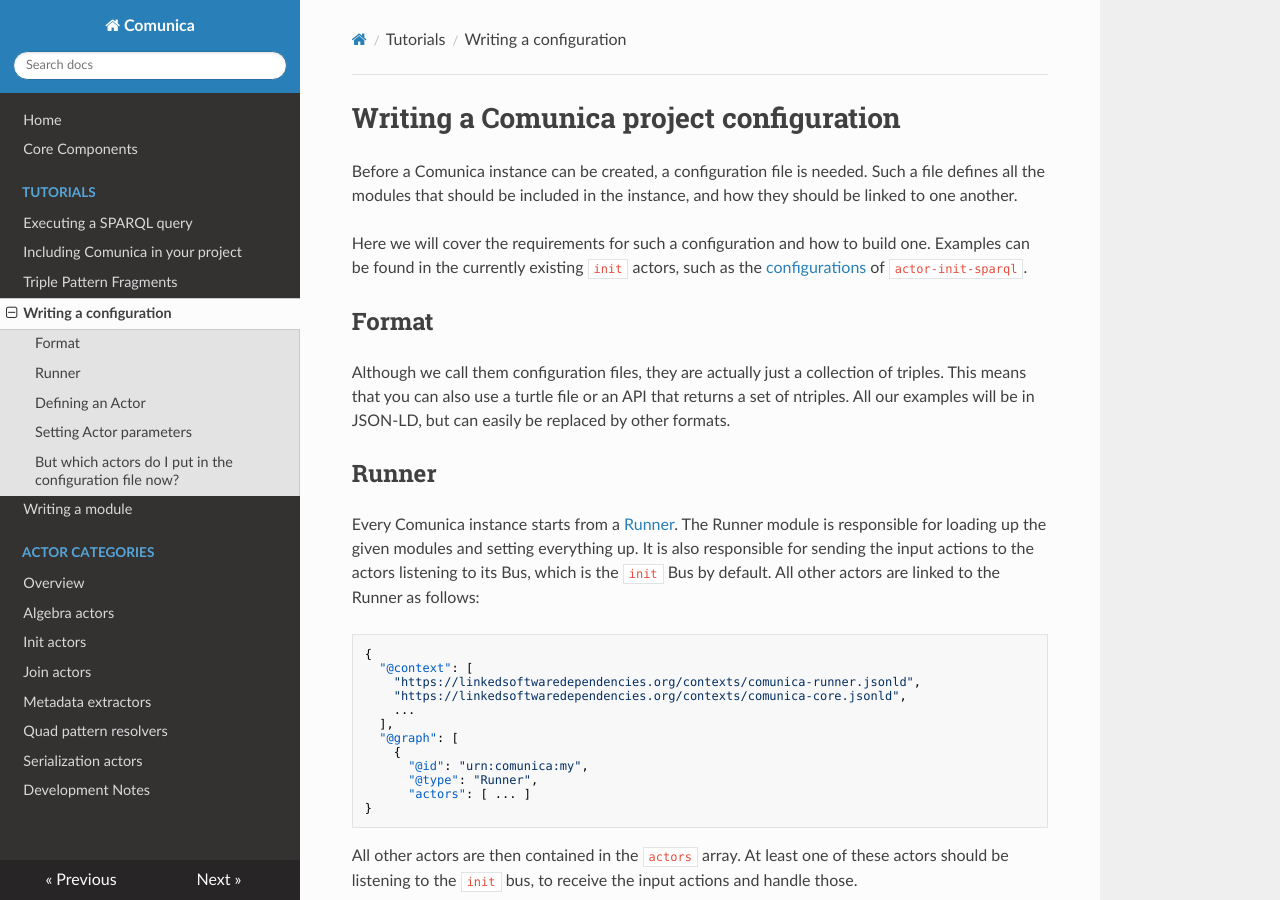
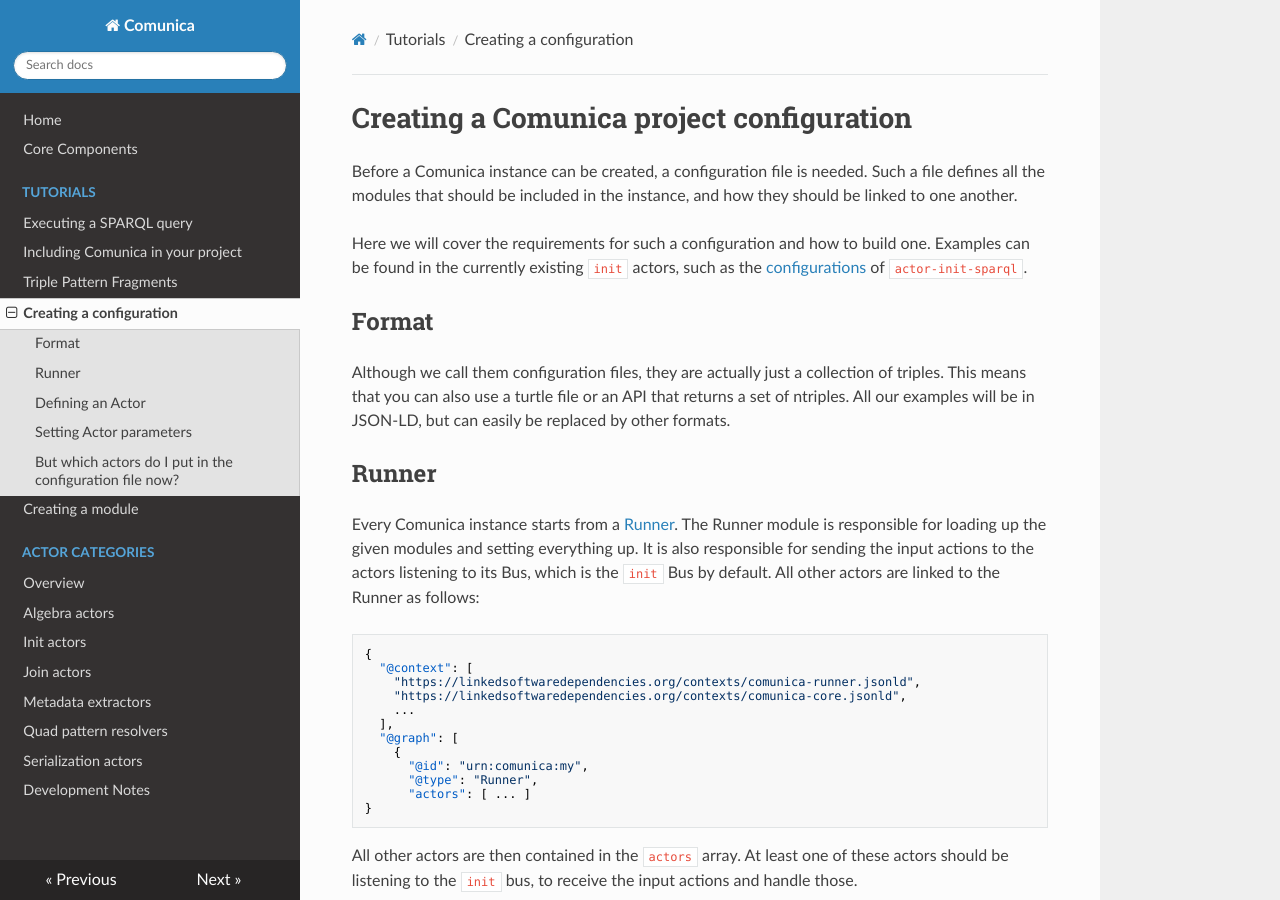
Before and after one commit to comunica/Documentation-Comunica, an MkDocs documentation site: the page built from docs/tutorials/configuration.md, in a window 1280 px wide and 900 px high. Built offline with MkDocs 1.6.1, drawn with Linux system fonts in a browser that asks for light colours; nearby versions of some CDN libraries; old or Windows-style settings are respelled for this version of MkDocs.

Commit message:
Make tutorial file names more consistent

```diff
--- a/docs/tutorials/configuration.md
+++ b/docs/tutorials/configuration.md
@@ -1,4 +1,4 @@
-# Writing a Comunica project configuration
+# Creating a Comunica project configuration
 
 Before a Comunica instance can be created,
 a configuration file is needed.
--- a/docs/tutorials/write-module.md
+++ b/docs/tutorials/module.md
@@ -1,4 +1,4 @@
-# Writing your own module
+# Creating your own module
 
 Here we will provide an example of a Comunica module,
 showing all the components necessary so a module can be used.
--- a/mkdocs.yml
+++ b/mkdocs.yml
@@ -5,8 +5,8 @@ pages:
     - Executing a SPARQL query: 'tutorials/sparql.md'
     - Including Comunica in your project: 'tutorials/including-comunica.md'
     - Triple Pattern Fragments: 'tutorials/tpf.md'
-    - Writing a configuration: 'tutorials/configuration.md'
-    - Writing a module: 'tutorials/write-module.md'
+    - Creating a configuration: 'tutorials/configuration.md'
+    - Creating a module: 'tutorials/module.md'
   - Actor categories:
     - Overview: 'actors/actors.md'
     - Algebra actors: 'actors/algebra.md'
```
